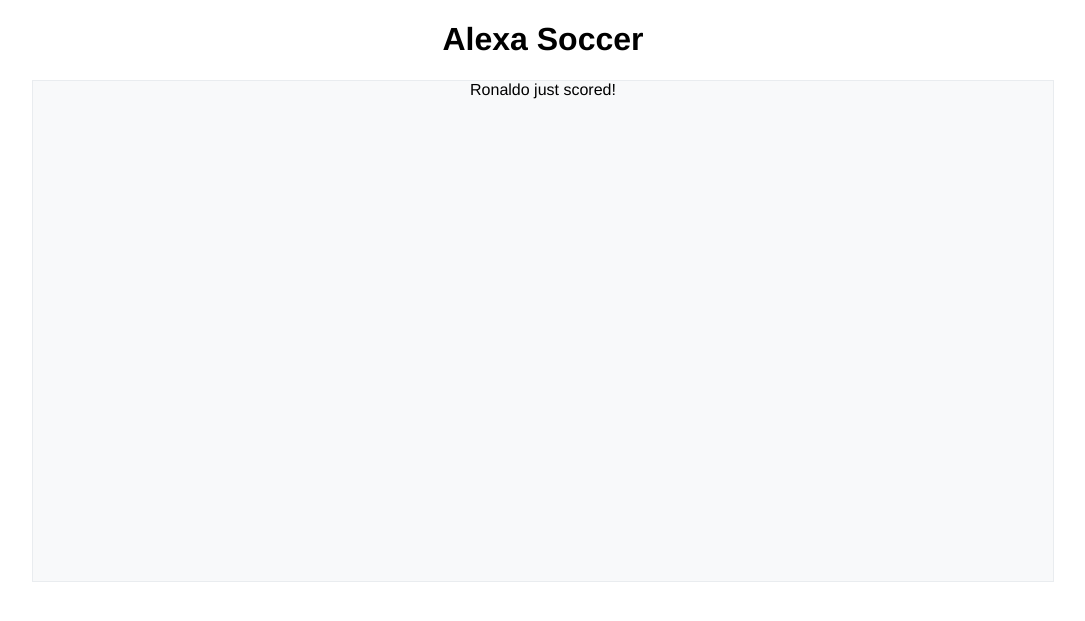
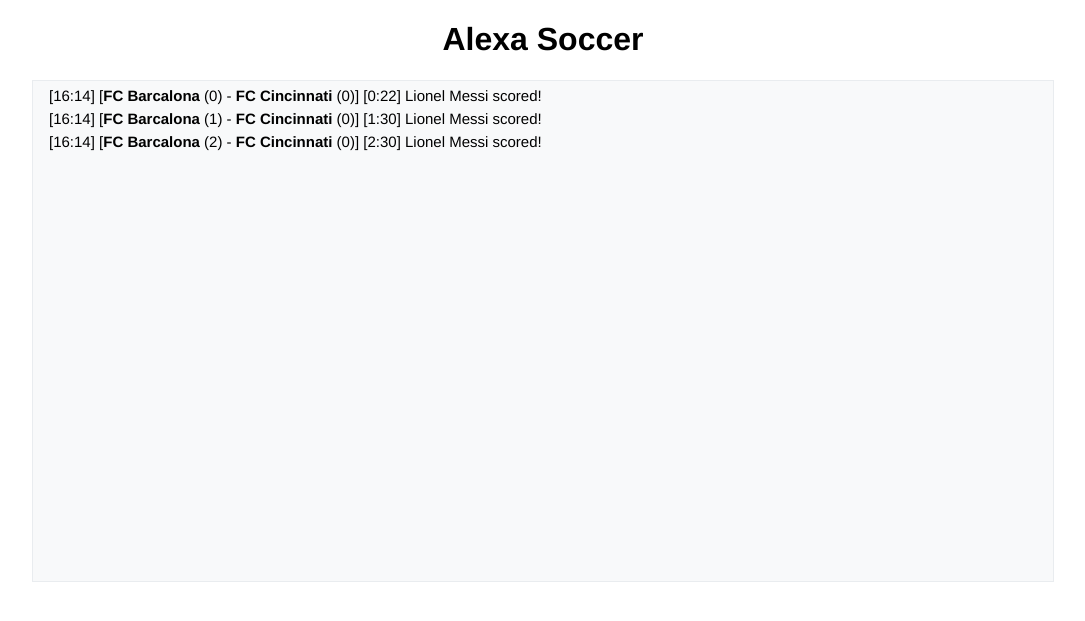
Before and after one commit to wschnicke/alexa-soccerhack, a Flask app: page / in a window 1280 px wide. Shown: the top 621 px of the page, without its empty margins (97-1182 px from the left). Run offline with Flask 2, Linux system fonts and the light colour scheme; some libraries are stand-ins or nearby versions.

Commit message:
message creation function

```diff
--- a/web/static/main.js
+++ b/web/static/main.js
@@ -0,0 +1,10 @@
+function message(teamA, teamB, teamAScore, teamBScore, gameTime, msg) {
+  var now = new Date();
+  var message = `<span class='message'>[${now.getHours()}:${now.getMinutes()}] [<b>${teamA}</b> (${teamAScore}) - <b>${teamB}</b> (${teamBScore})] [${gameTime}] ${msg}</span>`;
+  $("#updates").append(message);
+  return message;
+}
+
+message("FC Barcalona", "FC Cincinnati", 0, 0, "0:22", "Lionel Messi scored!");
+message("FC Barcalona", "FC Cincinnati", 1, 0, "1:30", "Lionel Messi scored!");
+message("FC Barcalona", "FC Cincinnati", 2, 0, "2:30", "Lionel Messi scored!");
--- a/web/static/style.css
+++ b/web/static/style.css
@@ -12,9 +12,11 @@
   padding: 0 10px;
   border: 1px solid #e9ecef;
   overflow-y: scroll;
+  text-align: left;
 }
 
-#message {
-  font-size: 12px;
-
+.message {
+  display: block;
+  font-size: 15px;
+  margin: 6px;
 }
--- a/web/templates/index.html
+++ b/web/templates/index.html
@@ -12,9 +12,8 @@
 <body>
   <h1>Alexa Soccer</h1>
   <div id="updates">
-    <span class="message">Ronaldo just scored!</span>
   </div>
-
+  <script src="https://ajax.googleapis.com/ajax/libs/jquery/3.2.1/jquery.min.js"></script>
   <script src="static/main.js"></script>
 </body>
 </html>
```
